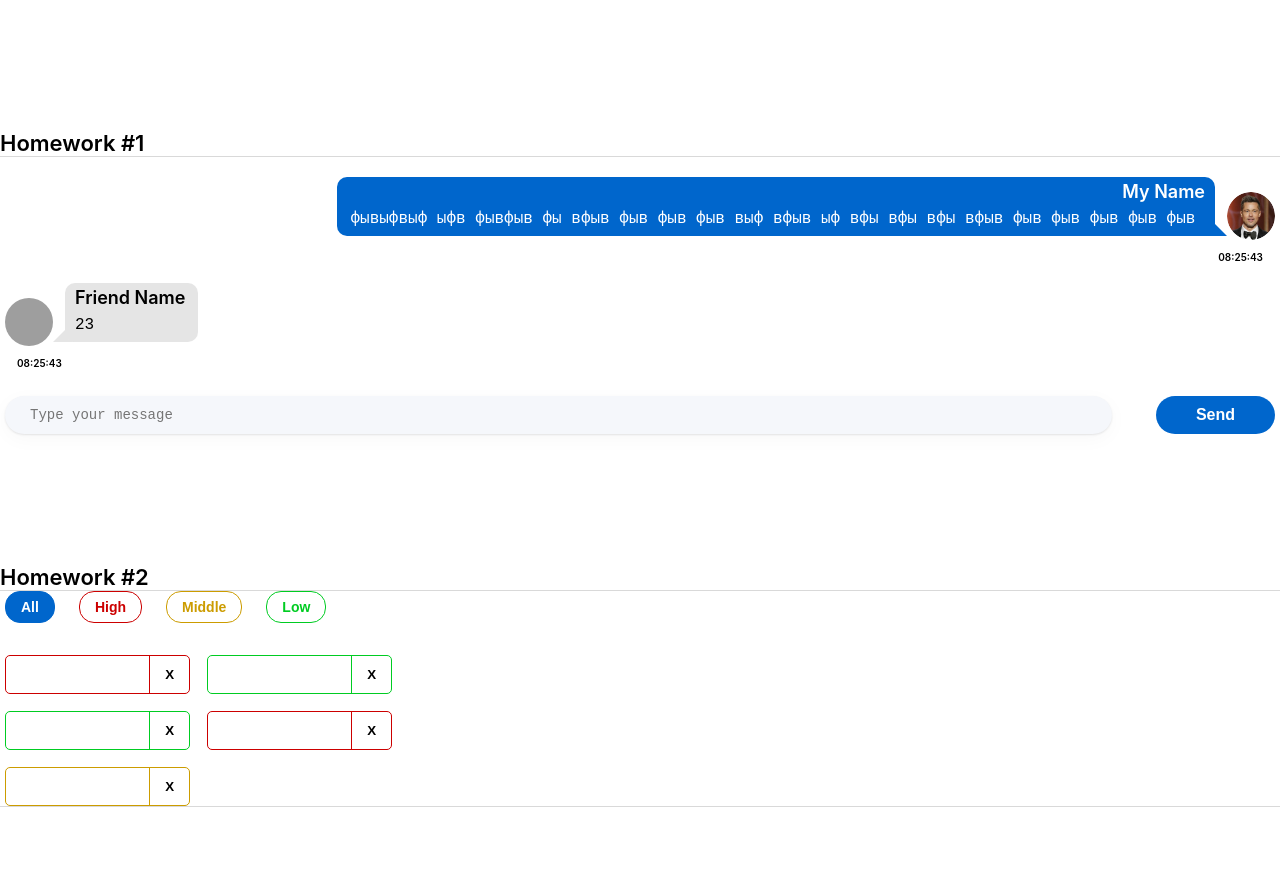
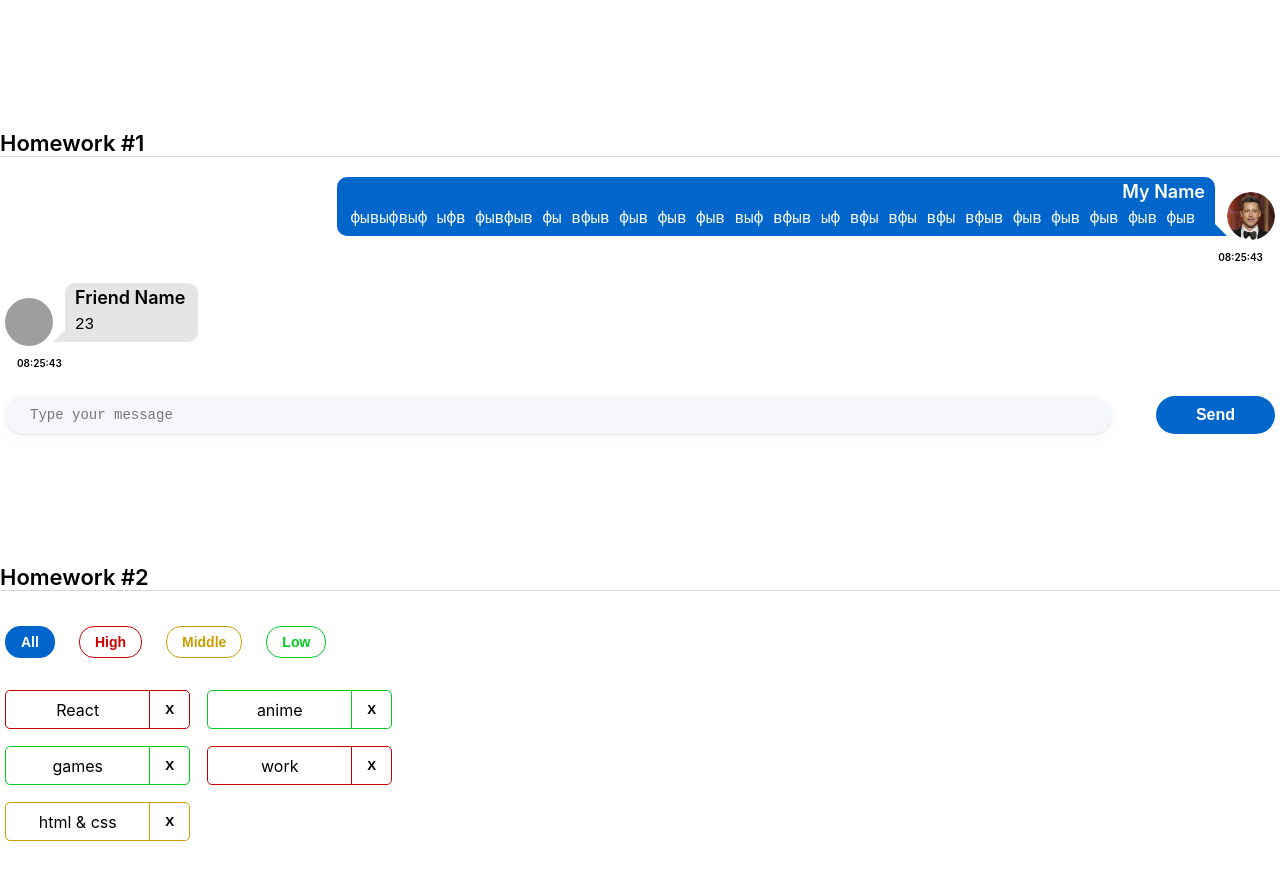
Before and after one commit to 7lad48/hw-autocheck, a React (Create React App) app: page / in a window 1280 px wide. Shown: the top 880 px of the page. Before the commit the page ends 842 px from the top, so only its background shows below. Built offline with nearby package versions, Linux system fonts and the light colour scheme; grey boxes are pictures that could not be loaded.

Commit message:
hw2 done

```diff
--- a/src/s2-homeworks/hw02/HW2.tsx
+++ b/src/s2-homeworks/hw02/HW2.tsx
@@ -3,12 +3,11 @@ import Affairs from './affairs/Affairs'
 import s2 from '../../s1-main/App.module.css'
 
 /*
-* 1 - описать типы AffairPriorityType, AffairType+
-* 2 - указать нужный тип для defaultAffairs+
+* 1 - описать типы AffairPriorityType, AffairType
+* 2 - указать нужный тип для defaultAffairs
 * 3 - дописать типы и логику функции filterAffairs и проверить её тестами
 * 4 - выполнить пункт 3 для функции deleteAffair
-*
-* 5 - указать нужный тип в useState с affairs+
+* 5 - указать нужный тип в useState с affairs
 * 6 - дописать тип и логику функции deleteAffairCallback
 * 7 - в файле Affairs.tsx дописать типизацию пропсов
 * 8 - в файле Affairs.tsx дописать логику функций setAll, setHigh, setMiddle, setLow
@@ -37,9 +36,15 @@ const defaultAffairs: Array<AffairType> = [
 
 // pure helper functions
 export const filterAffairs = (affairs: Array<AffairType>, filter: FilterType): Array<AffairType> => {
-
-
-    return affairs // need to fix
+        if (filter === 'high'){
+            return affairs.filter((affair) => affair.priority === 'high');
+        } else if (filter === 'middle'){
+            return affairs.filter((affair) => affair.priority === 'middle');
+        } if (filter === 'low'){
+            return affairs.filter((affair) => affair.priority === 'low');
+        } else {
+            return affairs;
+    }
 }
 export const deleteAffair = (affairs: Array<AffairType>, _id: number): Array<AffairType> => {
     return affairs.filter((affair) => _id !== affair._id);
--- a/src/s2-homeworks/hw02/affairs/Affairs.module.css
+++ b/src/s2-homeworks/hw02/affairs/Affairs.module.css
@@ -2,6 +2,7 @@
     display: flex;
     gap: 24px;
     margin-bottom: 32px;
+    margin-top: 35px;
 }
 
 .all {
@@ -52,4 +53,5 @@
     gap: 17px;
     flex-wrap: wrap;
     max-width: 450px;
+    margin-bottom: 50px;
 }
--- a/src/s2-homeworks/hw02/affairs/Affairs.tsx
+++ b/src/s2-homeworks/hw02/affairs/Affairs.tsx
@@ -4,24 +4,24 @@ import {AffairType, FilterType} from '../HW2'
 import s from './Affairs.module.css'
 
 type AffairsPropsType = {
-    data: any // need to fix any
-    setFilter: any
-    deleteAffairCallback: any
+    data: Array<AffairType>
+    setFilter: (priority:FilterType) => void
+    deleteAffairCallback: (_id:number) => void
     filter: FilterType
 }
 
 function Affairs(props: AffairsPropsType) {
     const setAll = () => {
-        // need to fix
+        props.setFilter('all');
     }
     const setHigh = () => {
-        // need to fix
+        props.setFilter('high');
     }
     const setMiddle = () => {
-        // need to fix
+        props.setFilter('middle');
     }
     const setLow = () => {
-        // need to fix
+        props.setFilter('low');
     }
 
     const cnAll = s.button + ' ' + s.all + (props.filter === 'all' ? ' ' + s.active : '')
--- a/src/s2-homeworks/hw02/affairs/affair/Affair.tsx
+++ b/src/s2-homeworks/hw02/affairs/affair/Affair.tsx
@@ -6,12 +6,12 @@ import s2 from '../Affairs.module.css'
 type AffairPropsType = {
     // key не нужно типизировать
     affair: AffairType
-    deleteAffairCallback: any // need to fix any
+    deleteAffairCallback: (_id:number) => void
 }
 
 function Affair(props: AffairPropsType) {
     const deleteCallback = () => {
-        // need to fix
+        props.deleteAffairCallback(props.affair._id);
     }
 
     const nameClass = s.name + ' ' + s2[props.affair.priority]
@@ -25,7 +25,7 @@ function Affair(props: AffairPropsType) {
         >
             <div id={'hw2-name-' + props.affair._id} className={nameClass}>
                 {/*создаёт студент*/}
-
+                {props.affair.name}
                 {/**/}
             </div>
             <div id={'hw2-priority-' + props.affair._id} hidden>
@@ -35,8 +35,8 @@ function Affair(props: AffairPropsType) {
             <button
                 id={'hw2-button-delete-' + props.affair._id}
                 className={buttonClass}
-                // need to fix
 
+                onClick={deleteCallback}
             >
                 {/*текст кнопки могут изменить студенты*/}
                 X
```
